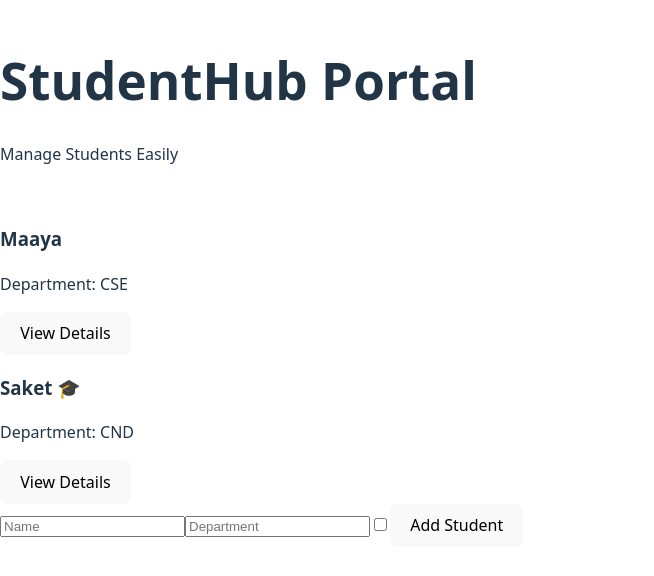
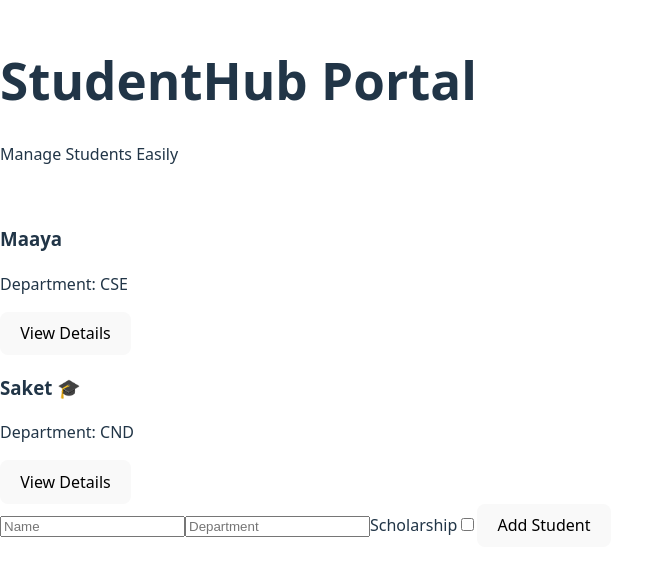
Before and after one commit to maayamohan/StudentHub-Portal, a React (Vite) app: page / in a window 1280 px wide. Shown: the part 108-684 px from the top of the page, without its empty margins (0-654 px from the left). Built offline with nearby package versions, Linux system fonts and the light colour scheme.

Commit message:
fix: Add label to checkbox

```diff
--- a/src/components/AddStudentForm.jsx
+++ b/src/components/AddStudentForm.jsx
@@ -25,11 +25,14 @@ export default function AddStudentForm({ addStudent }) {
                 onChange={e => setDept(e.target.value)}
                 placeholder="Department"
             />
-            <input
-                type="checkbox"
-                checked={scholarship}
-                onChange={e => setScholarship(e.target.checked)}
-            />
+            <label>
+                Scholarship
+                <input
+                    type="checkbox"
+                    checked={scholarship}
+                    onChange={e => setScholarship(e.target.checked)}
+                />
+            </label>
             <button type="submit">Add Student</button>
         </form>
     );
```
